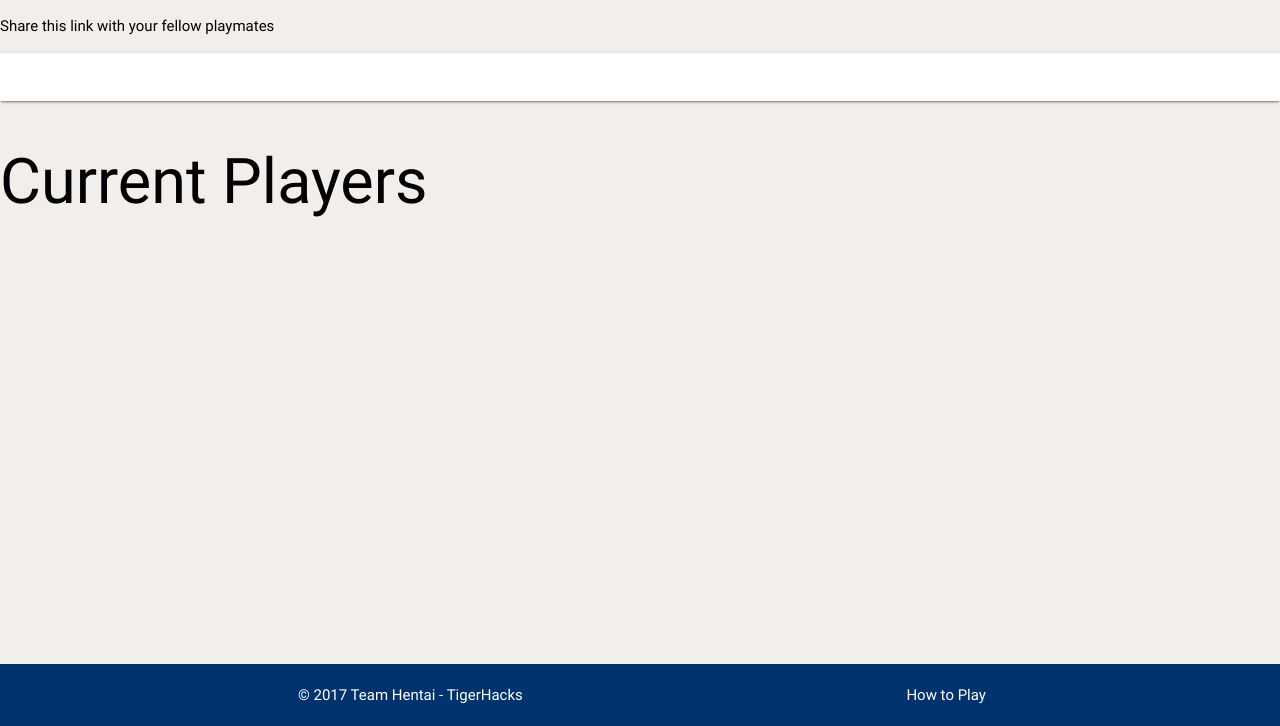
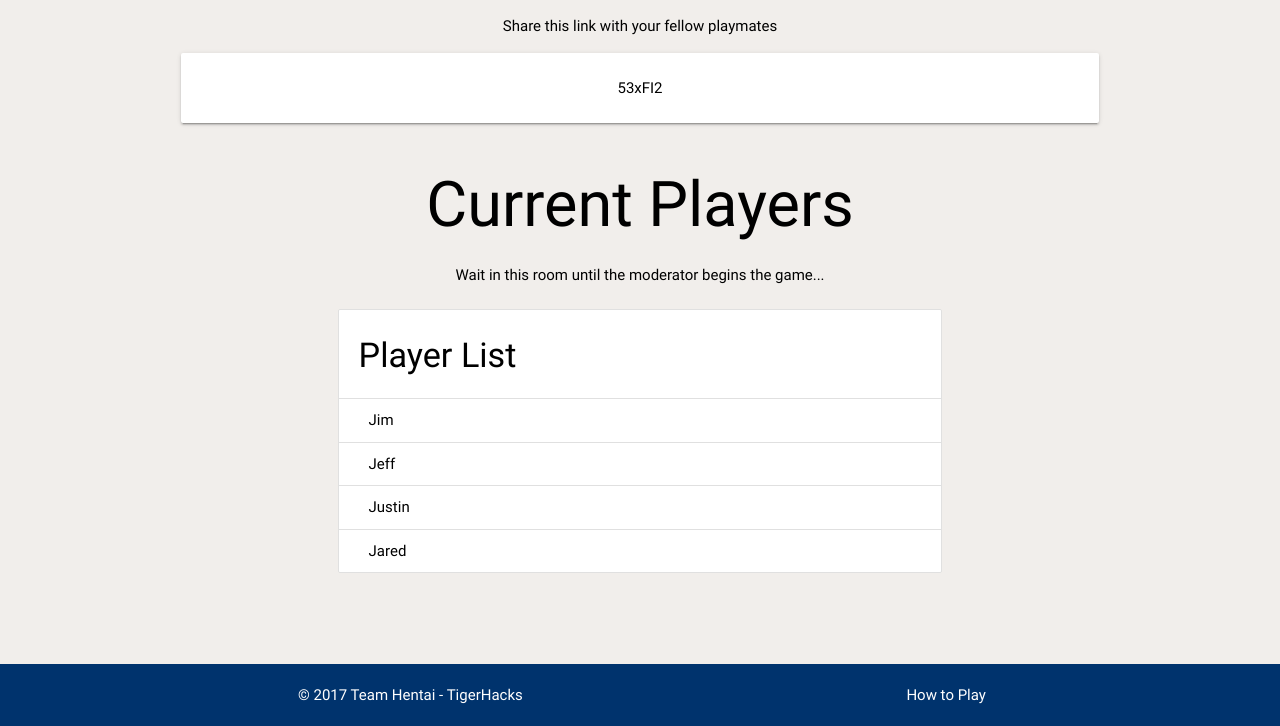
Before and after one commit to zldobbs/GuessTheAlias, a Flask app: template GTA/templates/waitingRoom.html in a window 1280 px wide. Shown: the part 74-800 px from the top of the page. Run offline with Flask 2, Linux system fonts and the light colour scheme; the template is opened without the code that fills it, so the values that code supplies are empty; some libraries are stand-ins or nearby versions.

Commit message:
Add test route for waiting room

```diff
--- a/GTA/templates/waitingRoom.html
+++ b/GTA/templates/waitingRoom.html
@@ -1,16 +1,45 @@
 {% extends "layout.html" %}
 {% block body %}
-  <div class="contianer">
+  <div class="container">
     <div class="row">
       <p>Share this link with your fellow playmates</p>
       <div class="card-panel">
-        <span>{{ roomCode }}</span>
+        <span>53xFI2</span>
       </div>
     </div>
     <div class="row">
       <h1>Current Players</h1>
+      <p>Wait in this room until the moderator begins the game...</p>
       <!-- use ajax to keep current list going -->
       <!-- waiting... or start button - use session variable to check id? -->
+      <div class="row">
+        <div class="col m8 push-m2 s12">
+          <ul class="collection with-header" id="playerList">
+            <li class="collection-header"><h4>Player List</h4></li>
+            <li class="collection-item">Jim</li>
+            <li class="collection-item">Jeff</li>
+            <li class="collection-item">Justin</li>
+            <li class="collection-item">Jared</li>
+          </ul>
+        </div>
+      </div>
     </div>
   </div>
+  <!--<script>
+    // update the waiting room...
+    $(function() {
+      var table = setInterval(fillTable(), 5000);
+
+      function fillTable() {
+        $.ajax({
+          url: '/findUsers',
+          data: 'roomCode',
+          type: 'GET',
+          success: function(response) {
+            $('#playerList').append('<li>' + response + '</li>');
+          }
+        });
+      }
+    });
+  </script>-->
 {% endblock %}
```
